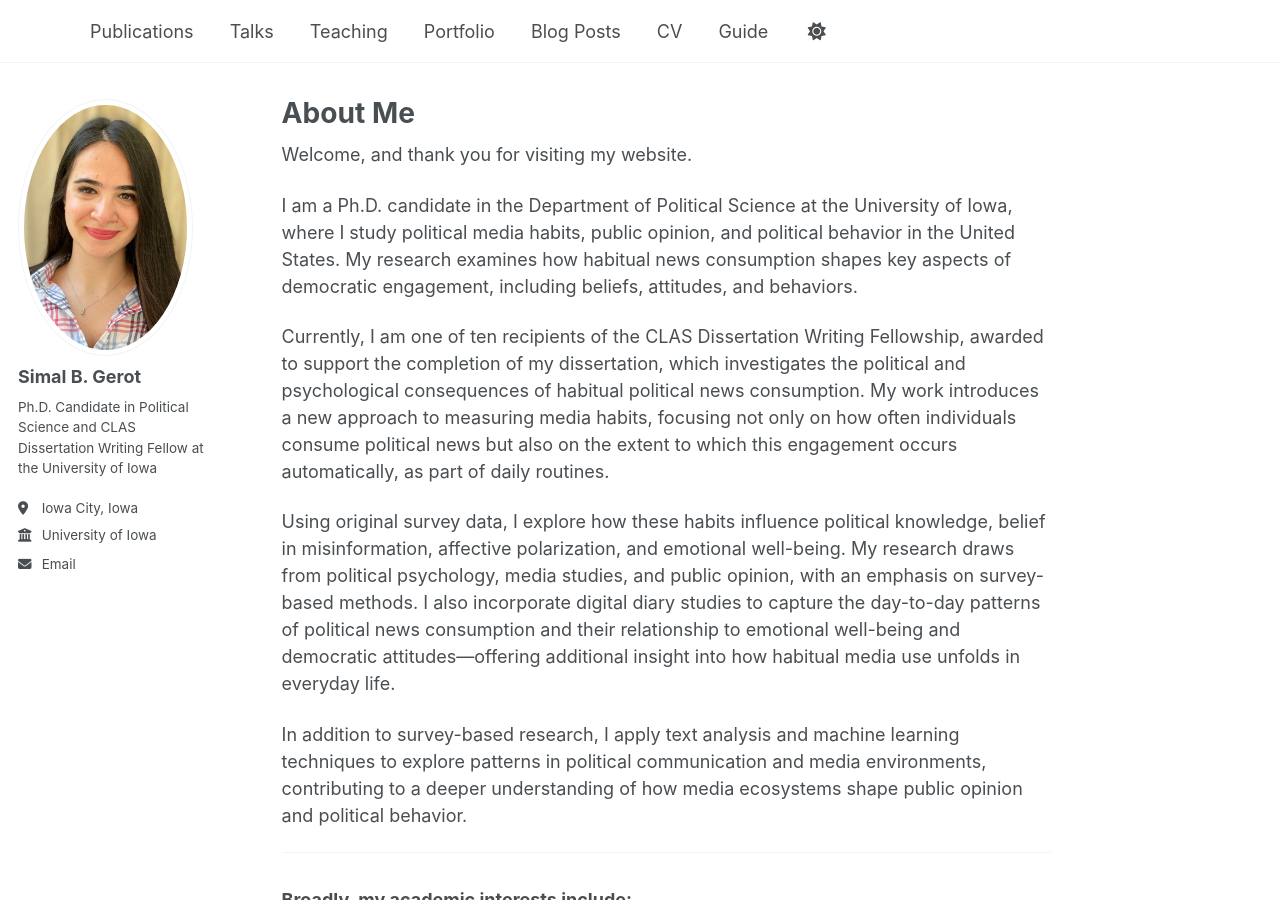
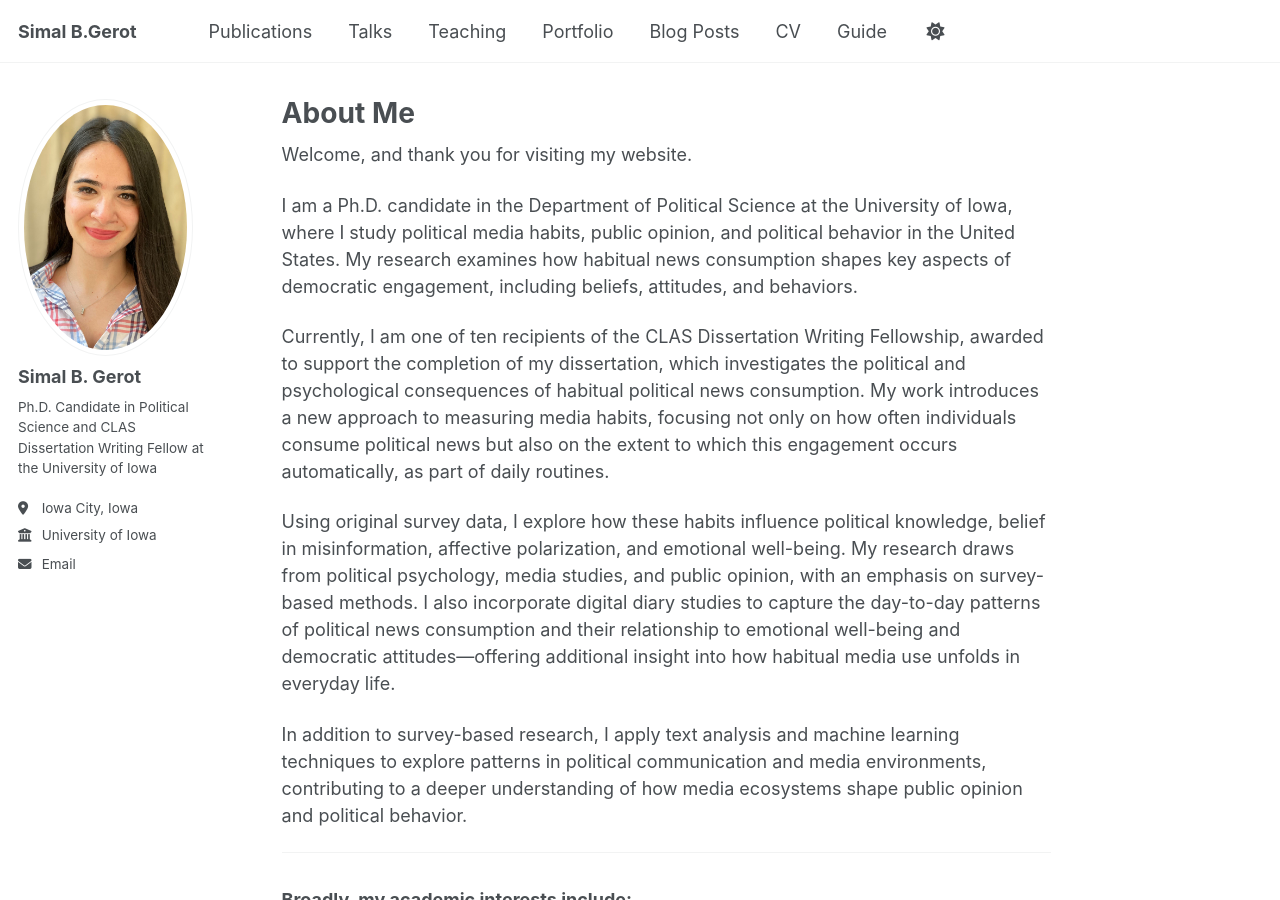
Before and after one commit to sbgerot/sbgerot.github.io, a Jekyll site: the page built from _pages/about.md, in a window 1280 px wide and 900 px high. Built offline with Jekyll 4.4.1, drawn with Linux system fonts in a browser that asks for light colours.

Commit message:
Update _config.yml

```diff
--- a/_config.yml
+++ b/_config.yml
@@ -9,7 +9,7 @@
 # Basic Site Settings
 locale                   : "en-US"
 site_theme               : "default"
-title                    : ""
+title                    : "Simal B.Gerot"
 title_separator          : "-"
 name                     : &name "Simal B.Gerot"
 description              : &description "personal description"
```
